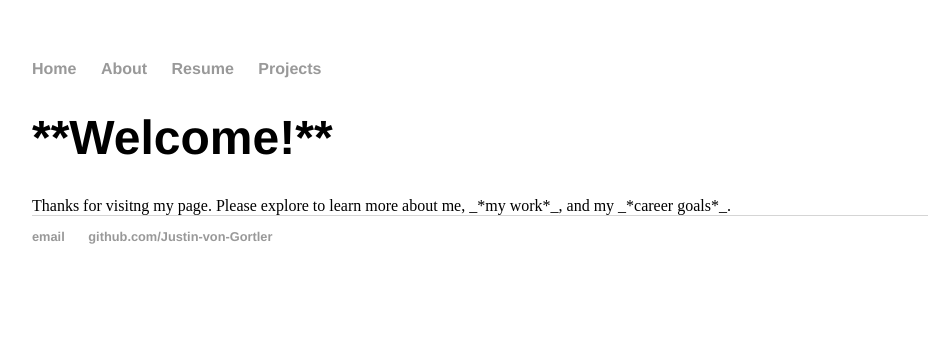
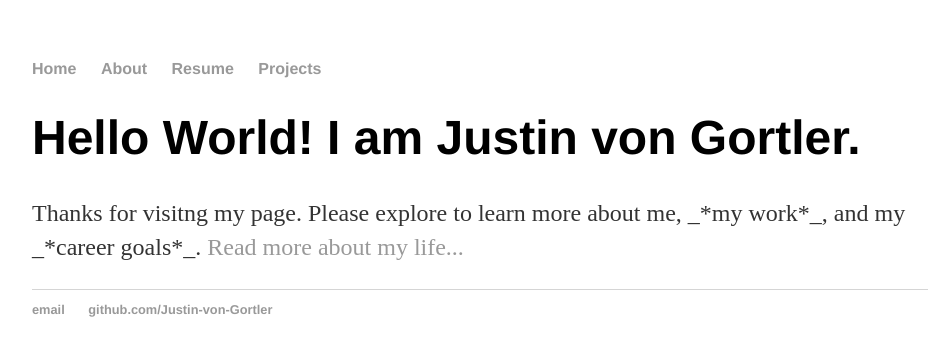
Before and after one commit to Justin-von-Gortler/Justin-von-Gortler.github.io, a Jekyll site: the page built from index.html, in a window 1280 px wide. Shown: the top 356 px of the page, without its empty margins (160-1097 px from the left). Built offline with Jekyll 4.4.1, drawn with Linux system fonts in a browser that asks for light colours.

Commit message:
Update to configure w layout changes

```diff
--- a/index.html
+++ b/index.html
@@ -1,31 +1,8 @@
-<!DOCTYPE html>
-<html>
-     <head>
-           <title>Justin von Gortler, Aspiring Developer</title>
-           <!-- link to main stylesheet -->
-		 <link rel="stylesheet" type="text/css" href="/css/main.css">
-     </head>
-
-     <body>
-           <nav>
-           <ul>
-                <li><a href="/">Home</a></li>
-                <li><a href="/about">About</a></li>
-                <li><a href="/resume">Resume</a></li>
-                <li><a href="/projects">Projects</a></li>
-           </ul>
-           </nav>
-           <div class = "container">
-           <div class = "blurb">
-              <h1> **Welcome!** </h1>
-                  <p1> Thanks for visitng my page. Please explore to learn more about me, _*my work*_, and my _*career goals*_. </p1>
-           </div><! -- /.blurb -->
-           </div><! -- /.container -->
-           <footer>
-           <ul>
-                <li><a href = "mailto:treyvg@me.com">email<a/></li>
-                <li><a href = "https://github.com/Justin-von-Gortler">github.com/Justin-von-Gortler<a/></li>
-           </ul>
-           </footer>
-     </body>
-</html>
+---
+layout: default
+title: Justin von Gortler, Aspiring Developer
+---
+<div class="blurb">
+	<h1>Hello World! I am Justin von Gortler. </h1>
+	<p>Thanks for visitng my page. Please explore to learn more about me, _*my work*_, and my _*career goals*_. <a href="/about">Read more about my life...</a></p>
+</div><!-- /.blurb -->
```
